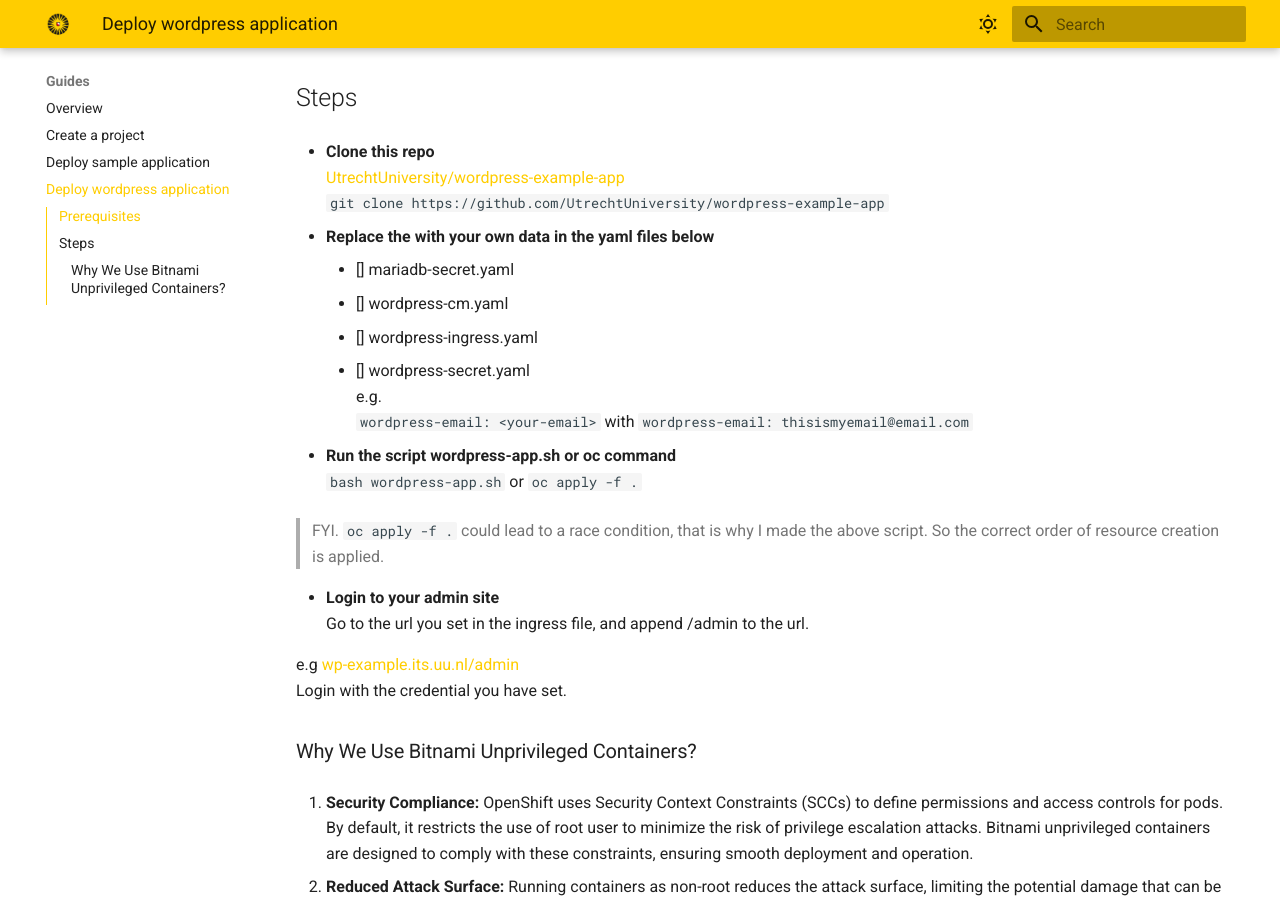
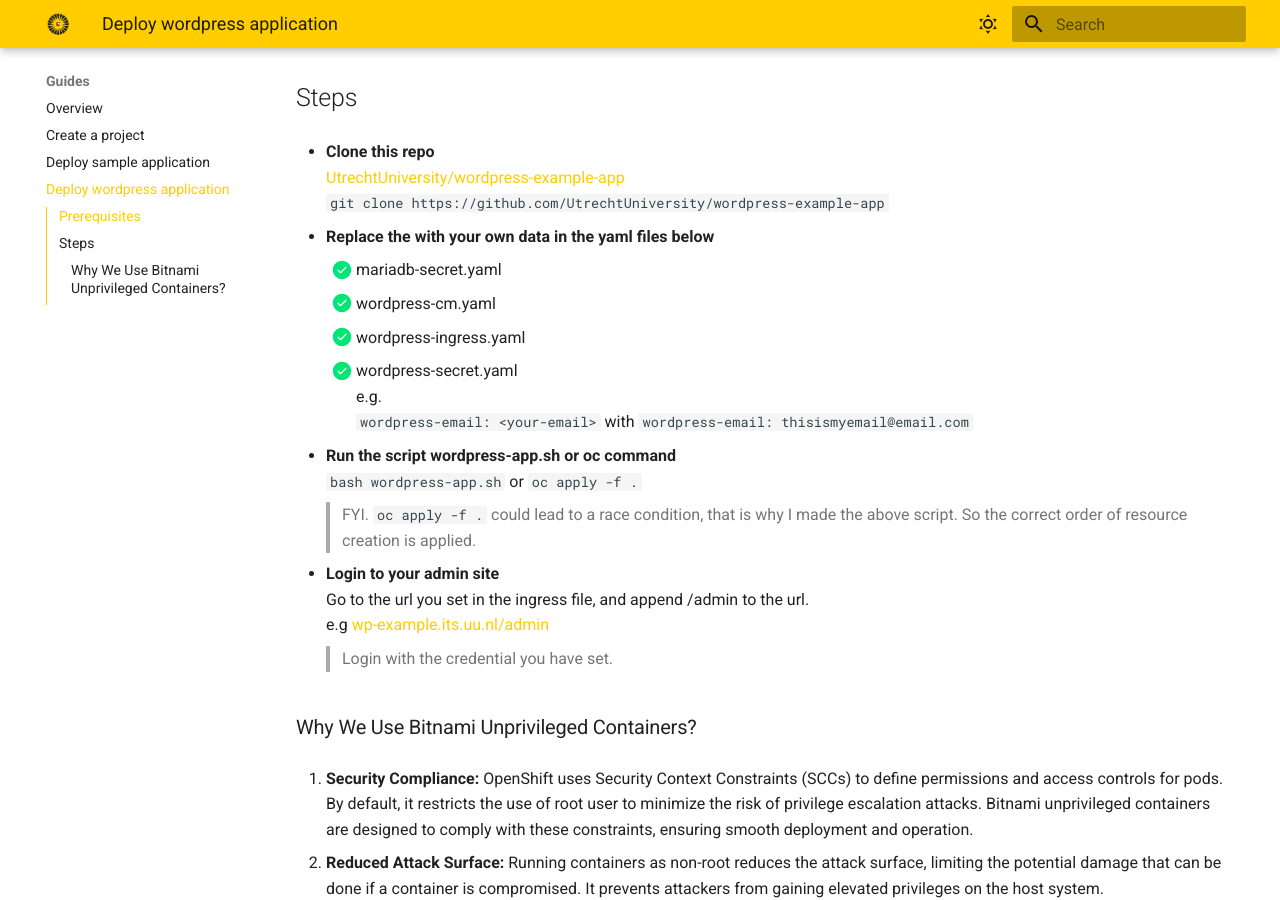
Before and after one commit to UtrechtUniversity/containerplatform-docs, an MkDocs documentation site: the page built from docs/content/guides/wordpress-example-app.md, in a window 1280 px wide and 900 px high, scrolled down 408 px. Built offline with MkDocs 1.6.1 and Material for MkDocs 9.7.7, drawn with Linux system fonts in a browser that asks for light colours.

Commit message:
correct alingnment12345

```diff
--- a/docs/content/guides/wordpress-example-app.md
+++ b/docs/content/guides/wordpress-example-app.md
@@ -15,23 +15,21 @@
 
 - **Replace the *<your-....>* with your own data in the yaml files below**
 
-     * [] mariadb-secret.yaml
-     * [] wordpress-cm.yaml
-     * [] wordpress-ingress.yaml
-     * [] wordpress-secret.yaml
+     * [x] mariadb-secret.yaml
+     * [x] wordpress-cm.yaml
+     * [x] wordpress-ingress.yaml
+     * [x] wordpress-secret.yaml
    e.g.
    `wordpress-email: <your-email>` with `wordpress-email: thisismyemail@email.com`
 
 - **Run the script wordpress-app.sh or oc command**
    `bash wordpress-app.sh` or `oc apply -f .`
-
    > FYI. `oc apply -f .` could lead to a race condition, that is why I made the above script. So the correct order of resource creation is applied.
 
 - **Login to your admin site**
    Go to the url you set in the ingress file, and append /admin to the url.
-
    e.g [wp-example.its.uu.nl/admin](https://wp-example.its.uu.nl/admin)
-   Login with the credential you have set.
+   > Login with the credential you have set.
 
 ### Why We Use Bitnami Unprivileged Containers?
 
```
